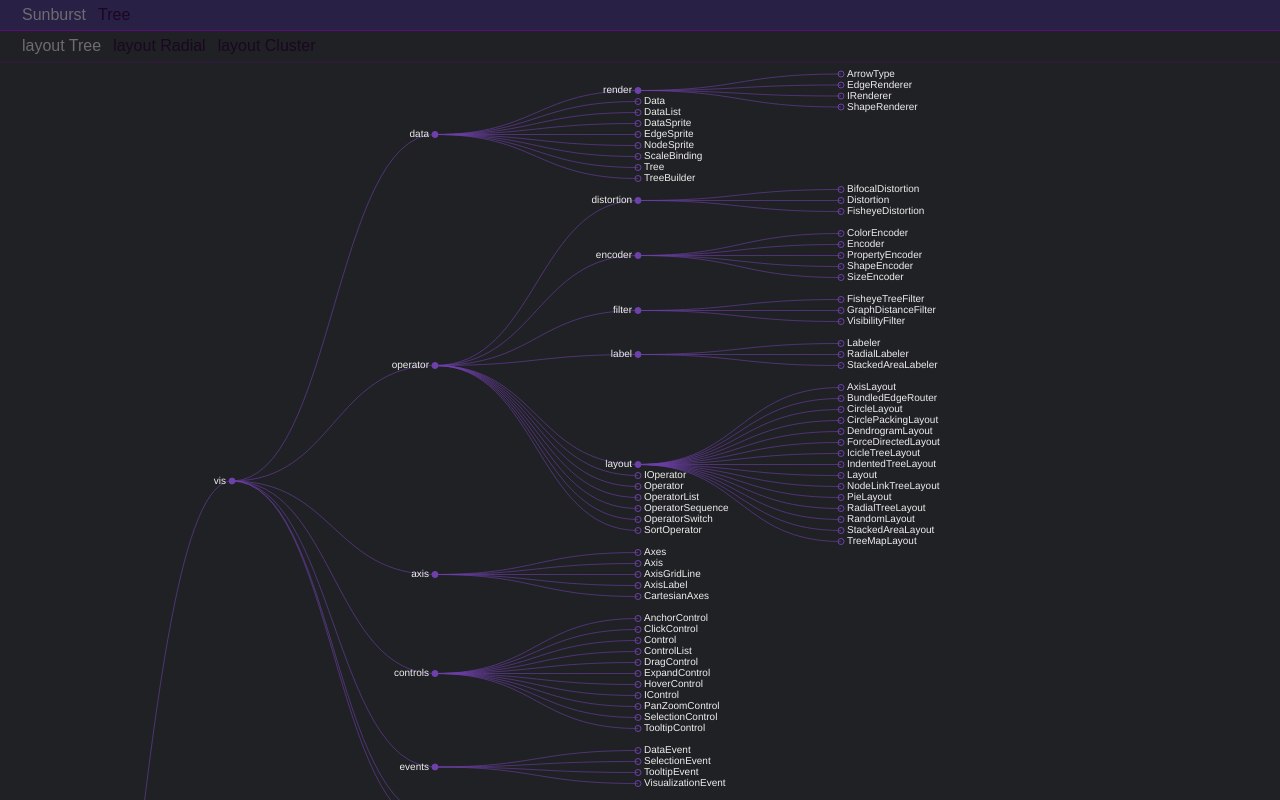
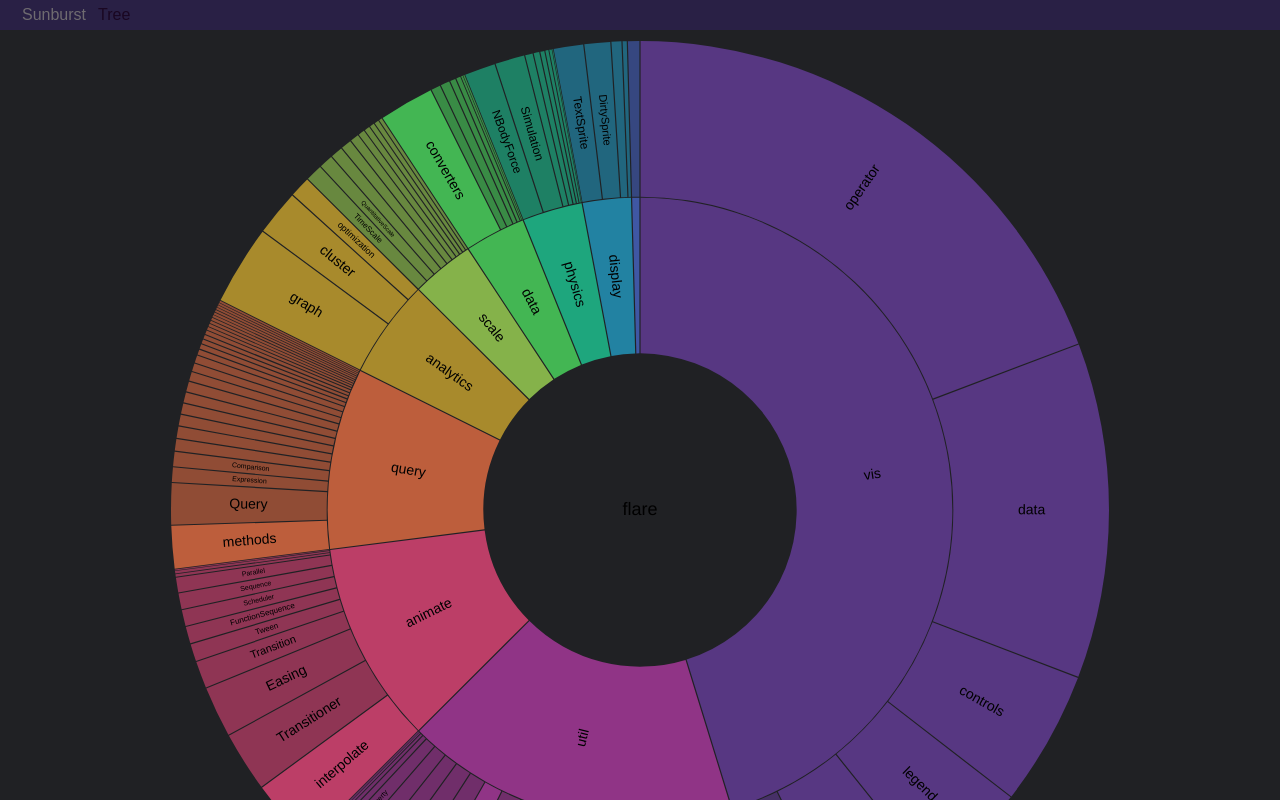
Before and after one commit to linnstrand/graph-craft, a React (Create React App) app: page / in a window 1280 px wide. Shown: the top 800 px of the page. Built offline with nearby package versions, Linux system fonts and the light colour scheme.

Commit message:
cleaning code

```diff
--- a/src/App.tsx
+++ b/src/App.tsx
@@ -20,7 +20,7 @@ const Container = () => {
   return (
     <div className="container">
       <NavBar graph={graph} setGraph={setGraph} />
-      {graph === 'tree' ? (
+      {graph === 'sunburst' ? (
         <Sunburst data={{ ...testdata }} size={940} />
       ) : (
         <Tree data={{ ...testdata }} size={1040} />
--- a/src/Sunburst.tsx
+++ b/src/Sunburst.tsx
@@ -1,6 +1,6 @@
 import { useMemo, useRef, useLayoutEffect } from 'react';
 import * as d3 from 'd3';
-import { Data, sortHeight } from './util';
+import { Data, getColor, sortHeight } from './util';
 
 export const Sunburst = ({ data, size }: { data: Data; size: number }) => {
   const ref = useRef<SVGSVGElement>(null);
@@ -38,16 +38,7 @@ export const Sunburst = ({ data, size }: { data: Data; size: number }) => {
     return `rotate(${x - 90}) translate(${y},0) rotate(${x < 180 ? 0 : 180})`;
   }
 
-  // COLOR!
-  // ordinal scales have a discrete domain and range
-  // quantize: Quantize scales are similar to linear scales, except they use a discrete rather than continuous range. Returns uniformly-spaced samples from the specified interpolator
-
-  // interpolateRainbow: Cyclical. (interpolateSinebow is an alternative)
-  // Given a number t in the range [0,1], returns the corresponding color from d3.interpolateWarm scale from [0.0, 0.5] followed by the d3.interpolateCool scale from [0.5, 1.0],
-  // thus implementing the cyclical less-angry rainbow color scheme.
-
-  // This means that colors without children are muted
-  const color = d3.scaleOrdinal(d3.quantize(d3.interpolateRainbow, data.children.length + 1));
+  const color = getColor(data.children.length);
 
   useLayoutEffect(() => {
     const g = d3.select(ref.current).attr('transform', `translate(${size / 2},${size / 2})`);
--- a/src/Tree.tsx
+++ b/src/Tree.tsx
@@ -1,7 +1,7 @@
 import * as d3 from 'd3';
 import './tree.css';
 import { useLayoutEffect, useRef, useState } from 'react';
-import { Data } from './util';
+import { Data, getColor } from './util';
 
 type LayoutT = 'tidy' | 'radial';
 interface GraphLayout {
@@ -22,18 +22,8 @@ export const Tree = ({ data, size }: { data: Data; size: number }) => {
   const svgRef = useRef<SVGSVGElement>(null);
   const nodesRef = useRef<SVGSVGElement>(null);
   const linesRef = useRef<SVGSVGElement>(null);
-  // COLOR!
-  // ordinal scales have a discrete domain and range
-  // quantize: Quantize scales are similar to linear scales, except they use a discrete rather than continuous range. Returns uniformly-spaced samples from the specified interpolator
 
-  // interpolateRainbow: Cyclical. (interpolateSinebow is an alternative)
-  // Given a number t in the range [0,1], returns the corresponding color from d3.interpolateWarm scale from [0.0, 0.5] followed by the d3.interpolateCool scale from [0.5, 1.0],
-  // thus implementing the cyclical less-angry rainbow color scheme.
-
-  // This means that colors without children are muted
-
-  // we want one color base for every child of parent
-  const color = d3.scaleOrdinal(d3.quantize(d3.interpolateRainbow, data.children.length + 1));
+  const color = getColor(data.children.length);
 
   let variant = 'tree';
 
@@ -62,7 +52,6 @@ export const Tree = ({ data, size }: { data: Data; size: number }) => {
   useLayoutEffect(() => {
     if (layoutType) return;
     setTreeLayout('tree');
-    // setLayoutRadial('tree');
   }, []);
 
   const createNodes = (root: d3.HierarchyPointNode<Data>[]) => {
@@ -110,6 +99,17 @@ export const Tree = ({ data, size }: { data: Data; size: number }) => {
   };
 
   const setTreeNodes = (tree: GraphLayout, root: d3.HierarchyPointNode<Data>) => {
+    const hoverEffect = (a: d3.HierarchyPointNode<Data>[], type: string) => {
+      if (type === 'mouseenter') {
+        nodes.filter((n) => a.indexOf(n) > -1).attr('stroke', 'blue');
+        links.filter((n) => a.indexOf(n.target) > -1).attr('stroke', 'blue');
+      } else {
+        nodes.attr('fill', (d: d3.HierarchyPointNode<Data>) => d.data.color);
+        nodes.attr('stroke', (d: d3.HierarchyPointNode<Data>) => d.data.color);
+        links.attr('stroke', (d) => d.target.data.color);
+      }
+    };
+
     // when we change these, we want to move from current to new.
     const links = d3
       .select(linesRef.current)
@@ -117,6 +117,7 @@ export const Tree = ({ data, size }: { data: Data; size: number }) => {
       .data(() => root.links())
       .join('path')
       .attr('stroke', (d: d3.HierarchyPointLink<Data>) => d.target.data.color);
+
     links.transition().duration(ANIMATION_TIMER).attr('d', tree.link);
 
     const nodes = d3
@@ -126,26 +127,6 @@ export const Tree = ({ data, size }: { data: Data; size: number }) => {
       .join('g')
       .attr('fill', (d: d3.HierarchyPointNode<Data>) => d.data.color)
       .attr('stroke', (d: d3.HierarchyPointNode<Data>) => d.data.color);
-
-    const hoverEffect = (a: d3.HierarchyPointNode<Data>[], type: string) => {
-      if (type === 'mouseenter') {
-        nodes
-          .filter((n) => {
-            return a.indexOf(n) > -1;
-          })
-          .attr('stroke', 'blue');
-
-        links
-          .filter((n) => {
-            return a.indexOf(n.target) > -1;
-          })
-          .attr('stroke', 'blue');
-      } else {
-        nodes.attr('fill', (d: d3.HierarchyPointNode<Data>) => d.data.color);
-        nodes.attr('stroke', (d: d3.HierarchyPointNode<Data>) => d.data.color);
-        links.attr('stroke', (d) => d.target.data.color);
-      }
-    };
 
     nodes
       .selectAll('circle')
@@ -183,23 +164,13 @@ export const Tree = ({ data, size }: { data: Data; size: number }) => {
     const treeLayout = treeFn<Data>().size([size, size]);
     const r = treeLayout(d3.hierarchy(data)).sort((a, b) => d3.descending(a.height, b.height)); // set x/y
 
-    const recursive = (d, branchColor) => {
+    const setBranchColor = (d, branchColor) => {
       d.data.color = branchColor;
       if (!d.children) return;
-      d.children.forEach((c) => recursive(c, branchColor));
+      d.children.forEach((c) => setBranchColor(c, branchColor));
     };
 
-    r.children.forEach((d) => recursive(d, color(d.data.name)));
-
-    // r.children.forEach((e: d3.HierarchyPointNode<Data>) => {
-    //   const recursive = (d, branchColor) => {
-    //     d.data.color = branchColor;
-    //     if (!d.children) return;
-    //     d.children.forEach((c) => recursive(c, branchColor));
-    //   };
-
-    //   e.children.forEach((d) => recursive(d, color(e.data.name)));
-    // });
+    r.children.forEach((d) => setBranchColor(d, color(d.data.name)));
 
     // Height is number of nodes with root at the top, leaves at the bottom.
     // Every node get's a padding for the circle
--- a/src/util.ts
+++ b/src/util.ts
@@ -13,3 +13,17 @@ export const sortValue = (root: d3.HierarchyNode<Data>) =>
 
 export const sortHeight = (root: d3.HierarchyNode<Data>) =>
   root.sum((d) => d.value).sort((a, b) => b.value - a.value);
+
+// COLOR!
+// ordinal scales have a discrete domain and range
+// quantize: Quantize scales are similar to linear scales, except they use a discrete rather than continuous range. Returns uniformly-spaced samples from the specified interpolator
+
+// interpolateRainbow: Cyclical. (interpolateSinebow is an alternative)
+// Given a number t in the range [0,1], returns the corresponding color from d3.interpolateWarm scale from [0.0, 0.5] followed by the d3.interpolateCool scale from [0.5, 1.0],
+// thus implementing the cyclical less-angry rainbow color scheme.
+
+// This means that colors without children are muted
+
+// we want one color base for every child of parent
+export const getColor = (branches: number) =>
+  d3.scaleOrdinal(d3.quantize(d3.interpolateRainbow, branches + 1));
```
